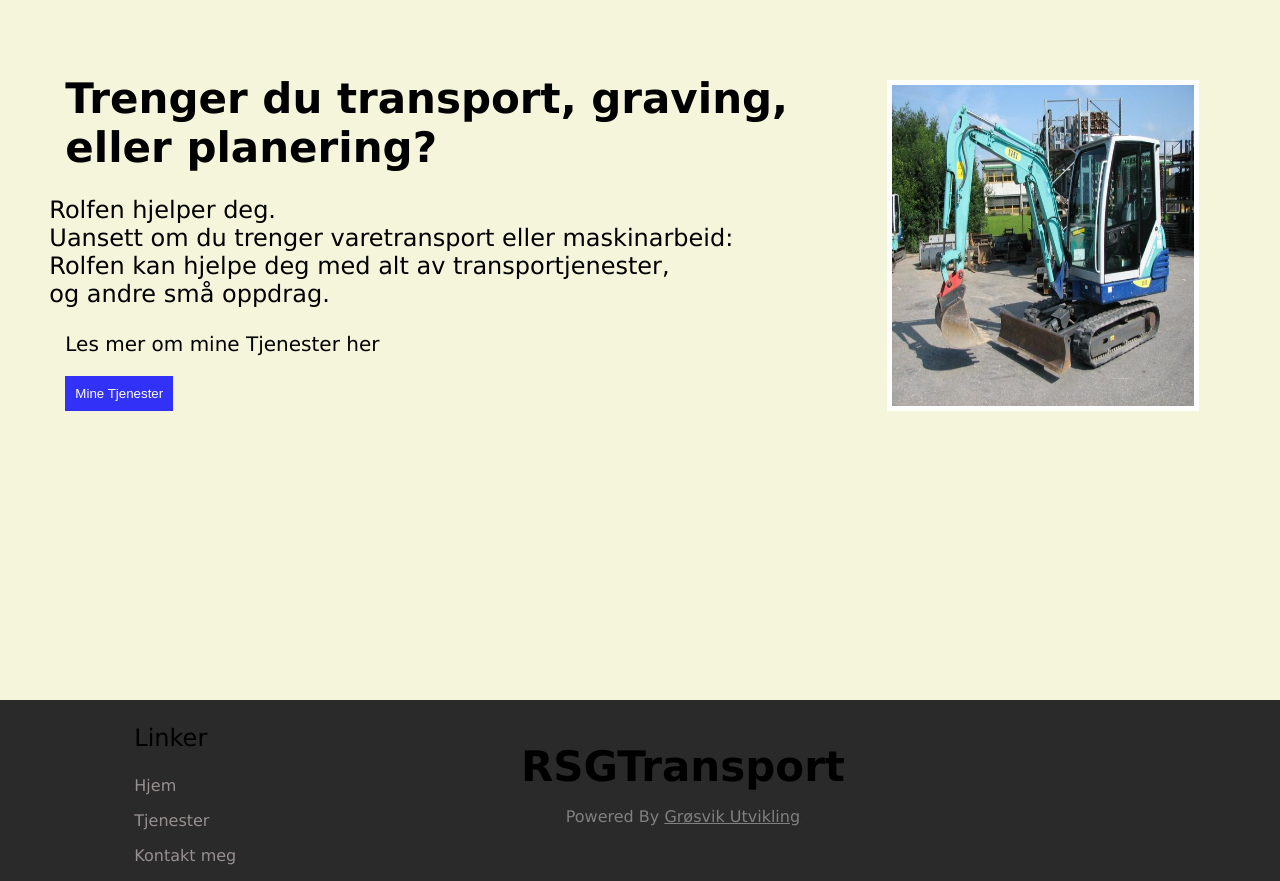
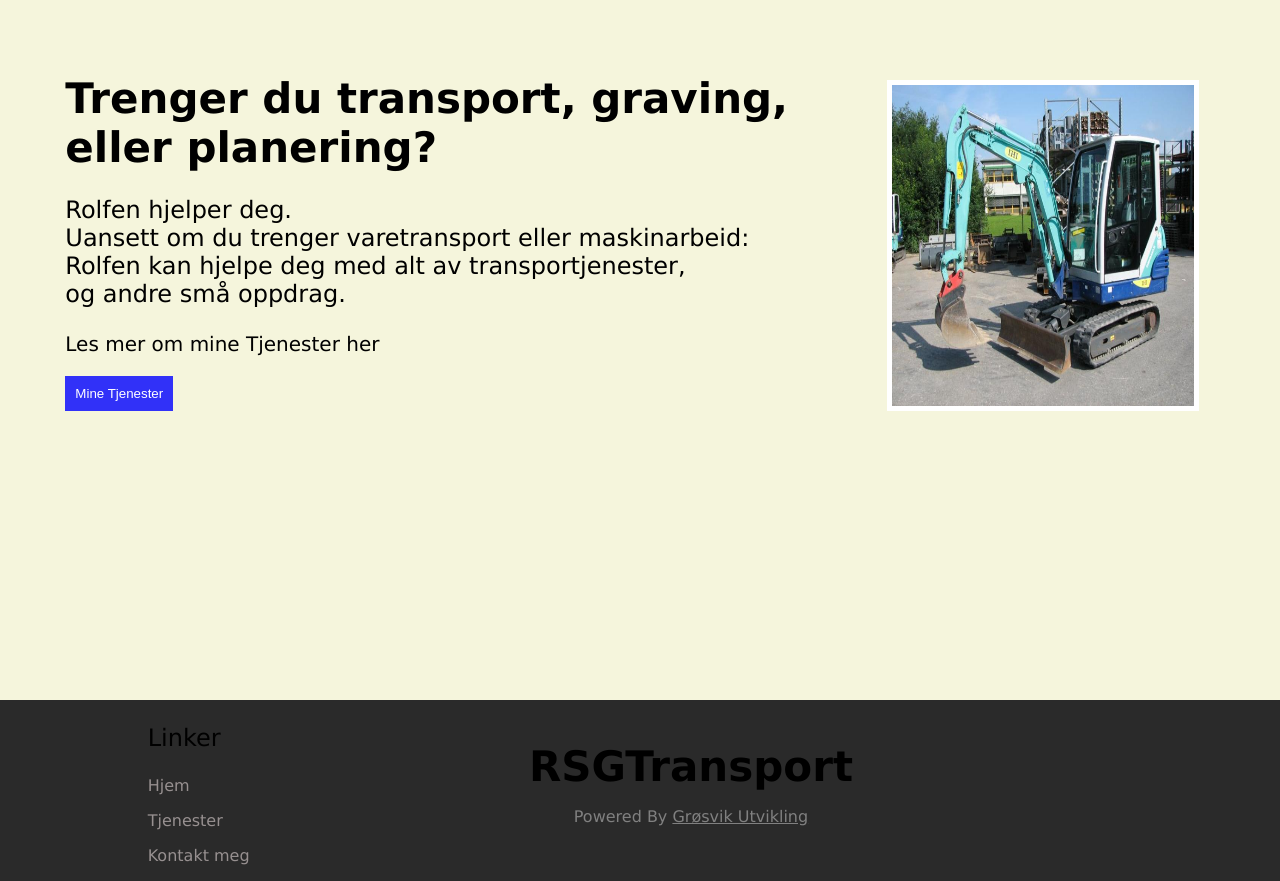
Before and after one commit to JoeBamaVEVO/RSGTransport, a PHP site: page / in a window 1280 px wide. Shown: the part 92-973 px from the top of the page. Run offline with PHP 8.4, Linux system fonts and the light colour scheme.

Commit message:
margin fix

```diff
--- a/style.css
+++ b/style.css
@@ -67,7 +67,7 @@ body{
 
 .PageText{
     font-size: 24px;
-
+    margin-left: 1rem;
     line-height: 28px;
     font-weight: 500;
 }
@@ -213,7 +213,7 @@ footer{
 }
 
 footer ul{
-  /* margin-left: 1rem; */
+  margin-left: 1rem;
   padding: 0;
   list-style-type: none;
 }
```
